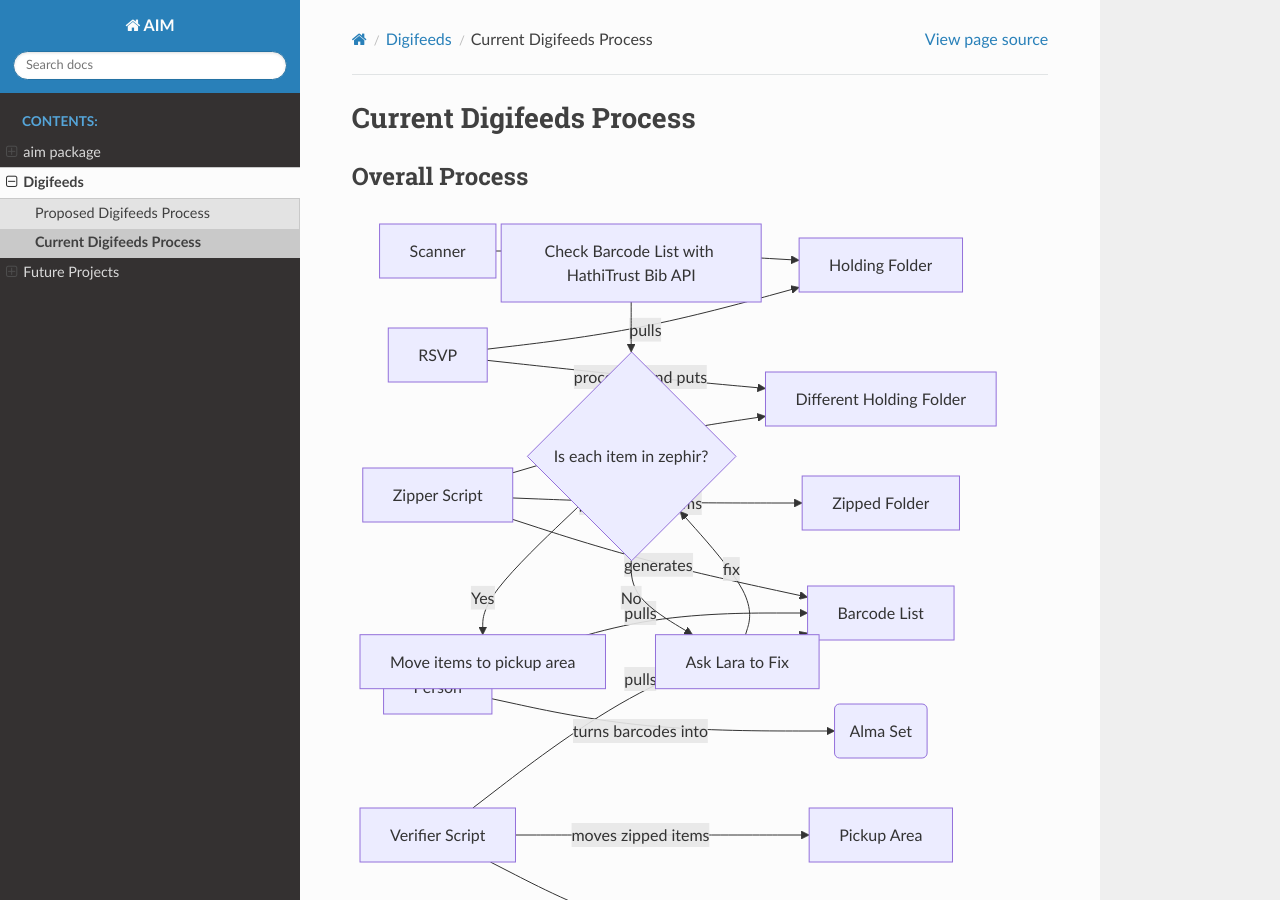
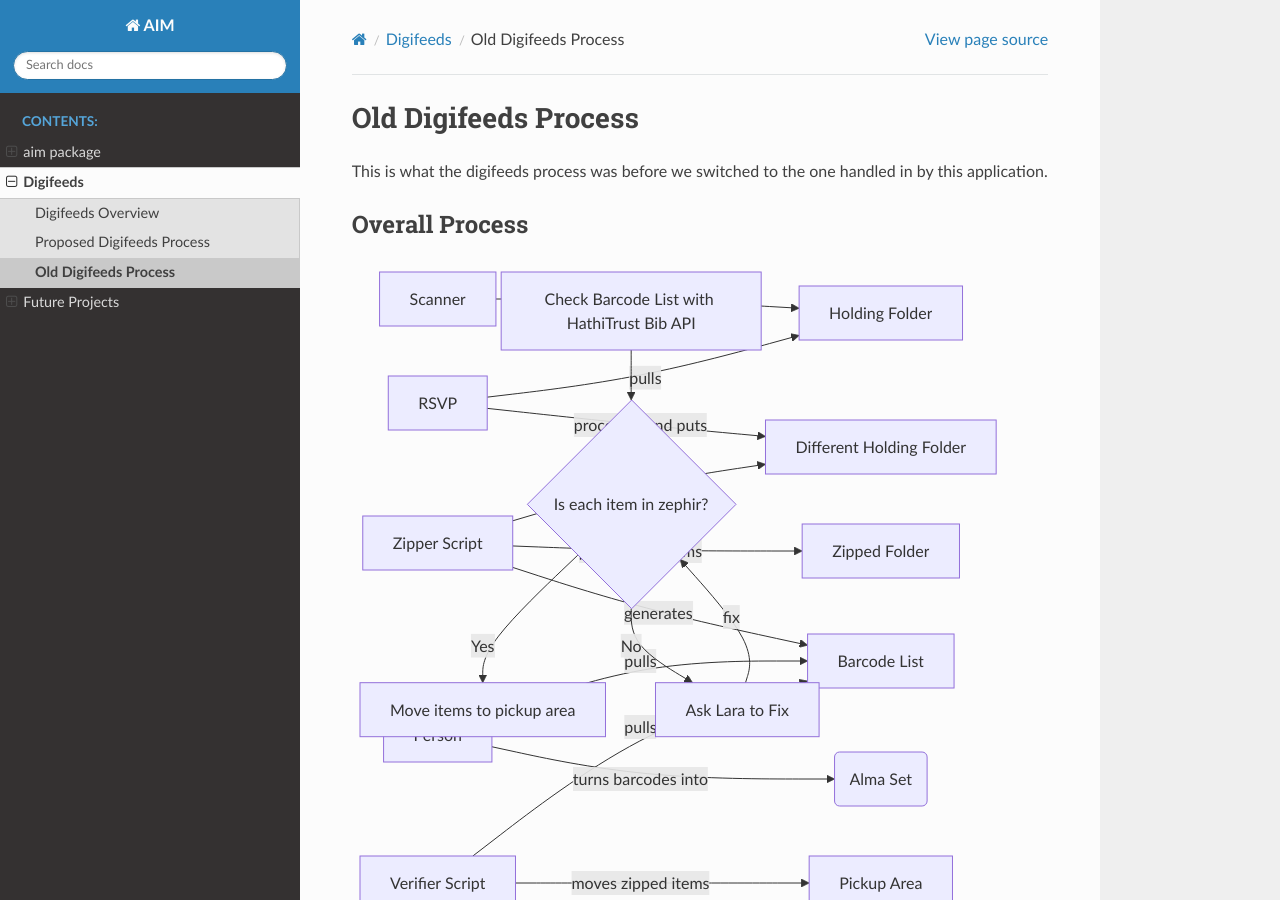
Before and after one commit to mlibrary/aim-py, a Sphinx documentation site: the page built from docs/digifeeds/old_digifeeds_process.md, in a window 1280 px wide and 900 px high. Built offline with Sphinx 7.4.7 and the Read the Docs theme 3.1.0, drawn with Linux system fonts in a browser that asks for light colours.

````diff
--- a/docs/digifeeds/index.rst
+++ b/docs/digifeeds/index.rst
@@ -1,5 +1,6 @@
 Digifeeds
 =================
 .. toctree::
+    overview
     new_process
-    current_digifeeds_process
+    old_digifeeds_process
--- a/docs/digifeeds/current_digifeeds_process.md
+++ b/docs/digifeeds/old_digifeeds_process.md
@@ -1,5 +1,10 @@
-# Current Digifeeds Process
+# Old Digifeeds Process
+
+This is what the digifeeds process was before we switched to the one handled in
+by this application.
+
 ## Overall Process
+
 ```mermaid
 flowchart LR
     A[Scanner] -->|creates scans and puts them in| B[Holding Folder]
@@ -15,7 +20,9 @@ flowchart LR
 
     H --> |checks| J[HathiTrust Bib API]
 ```
+
 ## Verifier Script
+
 ```mermaid
 flowchart TD
     A[Check Barcode List with HathiTrust Bib API ] --> B{Is each item in zephir?}
````
Also changed, not shown: docs/digifeeds/new_process.md (+6 -1 lines), docs/digifeeds/overview.md (added, +67 -0 lines).
